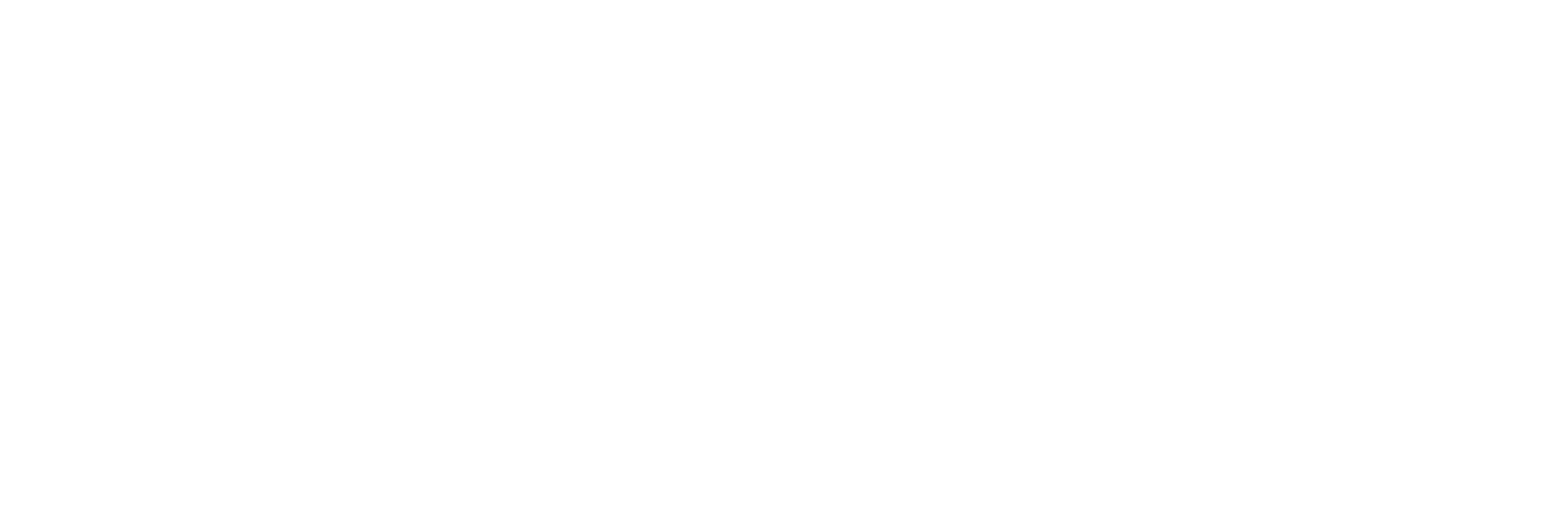
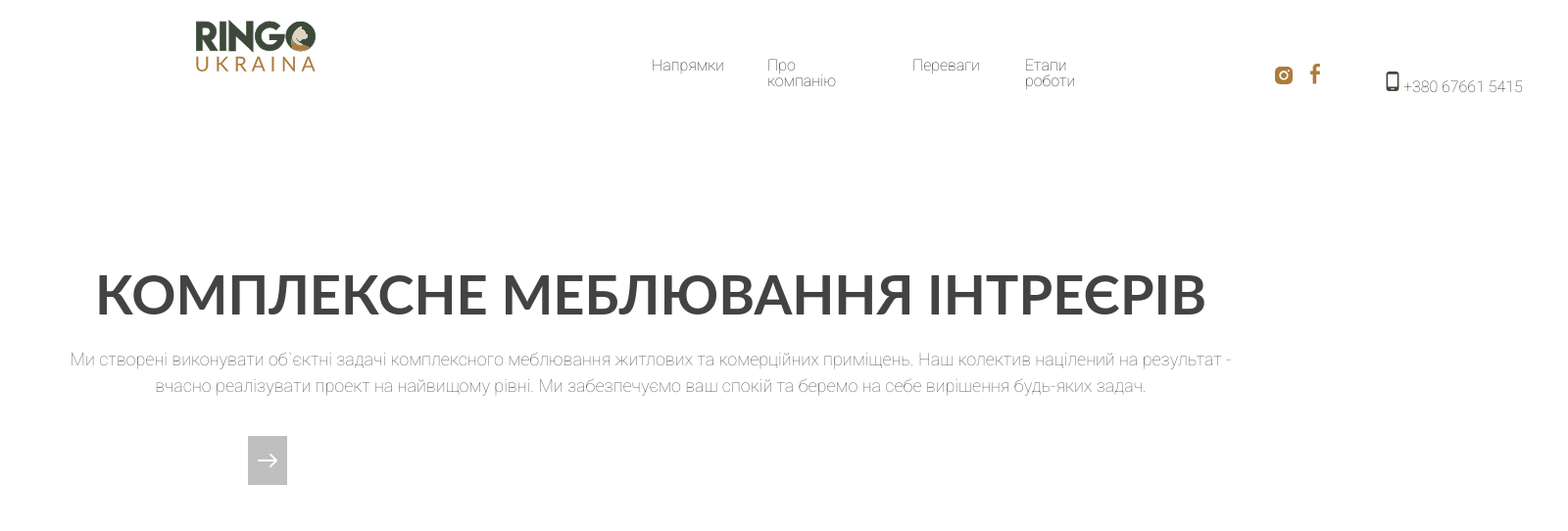
Before and after one commit to renatakov/ringo-website, a plain HTML site: page index.html in a window 1280 px wide. Shown: the whole page at 98% size, 1600 px wide, since content can reach past the window. Drawn offline with Linux system fonts and the light colour scheme.

Commit message:
slider added

```diff
--- a/css.css
+++ b/css.css
@@ -0,0 +1,242 @@
+@import url('https://fonts.googleapis.com/css2?family=Open+Sans:wght@300&family=Roboto:wght@100&display=swap');
+
+html{
+  scroll-behavior: smooth;
+}
+
+header{
+  position: absolute;
+  width: 1200px;
+  height: 53px;
+  left: 200px;
+  top: 20px;
+}
+
+.a1{
+  position: absolute;
+  width: 78px;
+  height: 16px;
+  left: 465px;
+  top: 39px;
+  font-family: 'Open Sans', sans-serif;
+  font-family: 'Roboto', sans-serif;
+  font-style: normal;
+  font-weight: 500;
+  font-size: 16px;
+  line-height: 100%;
+  color: #282B22;
+  text-decoration: none;
+}
+
+.a2{
+  position: absolute;
+  width: 78px;
+  height: 16px;
+  left: 583px;
+  top: 39px;
+  font-family: 'Open Sans', sans-serif;
+  font-family: 'Roboto', sans-serif;
+  font-style: normal;
+  font-weight: 500;
+  font-size: 16px;
+  line-height: 100%;
+  color: #282B22;
+  text-decoration: none;
+
+}
+
+.a3{
+  position: absolute;
+  width: 78px;
+  height: 16px;
+  left: 731px;
+  top: 39px;
+  font-family: 'Open Sans', sans-serif;
+  font-family: 'Roboto', sans-serif;
+  font-style: bold;
+  font-weight: 500;
+  font-size: 16px;
+  line-height: 100%;
+  color: #282B22;
+  text-decoration: none;
+
+}
+
+.a4{
+  position: absolute;
+  width: 78px;
+  height: 16px;
+  left: 846px;
+  top: 39px;
+  font-family: 'Open Sans', sans-serif;
+  font-family: 'Roboto', sans-serif;
+  font-style: normal;
+  font-weight: 500;
+  font-size: 16px;
+  line-height: 100%;
+  color: #282B22;
+  text-decoration: none;
+}
+
+.inst{
+  position: absolute;
+  width: 24px;
+  height: 24px;
+  left: 1098px;
+  top: 45px;
+
+}
+
+.facebook{
+  position: absolute;
+width: 10px;
+height: 20.57px;
+left: 1137px;
+top: 45px;
+}
+
+header > p {
+  position: absolute;
+width: 190px;
+height: 22px;
+left: 1210px;
+top: 36px;
+font-family: 'Open Sans', sans-serif;
+font-family: 'Roboto', sans-serif;
+font-style: normal;
+font-weight: 500;
+font-size: 16px;
+line-height: 100%;
+color: #282B22;
+}
+
+.slider {
+  position: absolute;
+  top: 200px;
+  overflow: hidden;
+  margin: 50px 0;
+}
+
+.slider__wrapper {
+  display: flex;
+  transition: transform 2s ease;
+  list-style: none;
+}
+
+.slider__item {
+  flex: 0 0 100%;
+  max-width: 100%;
+}
+
+.s5_item {
+  display: flex;
+  flex-flow: column;
+  justify-content: center;
+}
+
+.s5_item img,
+.s5_item h1,
+.s5_item p {
+  display: block;
+  margin: 0 auto;
+  margin-bottom: 20px;
+}
+
+.s5_item p {
+  height: 150px;
+/* text_18px (medium) */
+font-family: 'Open Sans', sans-serif;
+font-family: 'Roboto', sans-serif;
+font-style: normal;
+font-weight: 500;
+font-size: 18px;
+line-height: 150%;
+/* or 27px */
+
+text-align: center;
+
+/* Білий */
+
+color: #393939;
+
+opacity: 0.8;
+}
+
+.s5_item h1{
+  /* Заголовок_H1 */
+
+font-family: 'Lato';
+font-style: normal;
+font-weight: 700;
+font-size: 56px;
+line-height: 120%;
+/* or 67px */
+
+text-align: center;
+text-transform: uppercase;
+
+/* Білий */
+
+color: #434343;
+}
+
+.slider__control {
+  position: absolute;
+  top: 50%;
+  display: none;
+  align-items: center;
+  justify-content: center;
+  width: 40px;
+  color: #fff;
+  text-align: center;
+  opacity: 0.5;
+  height: 50px;
+  transform: translateY(-50%);
+  background: rgba(0, 0, 0, 0.5);
+}
+
+.slider__control_show {
+  display: flex;
+}
+
+.slider__control:hover,
+.slider__control:focus {
+  color: #fff;
+  text-decoration: none;
+  outline: 0;
+  opacity: 0.9;
+}
+
+.slider__control_left {
+  position: absolute;
+  left: 170px;
+  top: 220px;
+}
+
+.slider__control_right {
+  position: absolute;
+left: 245px;
+top: 220px;
+
+}
+
+.slider__control::before {
+  content: '';
+  display: inline-block;
+  width: 20px;
+  height: 20px;
+  background: transparent no-repeat center center;
+  background-size: 100% 100%;
+}
+
+.slider__control_left::before {
+  background-image: url("./images/Arrow\ 4.svg");
+}
+
+.slider__control_right::before {
+  background-image: url("./images/Arrow\ 3.svg");
+}
+
+.slider__item>div {
+  text-align: center;
+}
--- a/index.html
+++ b/index.html
@@ -8,6 +8,47 @@
   <link rel="stylesheet" href="css.css">
 </head>
 <body>
+<header>
+  <img src="images/_2797081766096.svg" alt="" class="logo"/>
+  <a class="a1" href="#1">Напрямки</a>
+  <a class="a2" href="#2">Про компанію</a>
+  <a class="a3" href="#3">Переваги</a>
+  <a class="a4" href="#4">Етапи роботи</a>
+  <img src="images/bx_bxl-instagram-alt.svg" alt="" class="inst"/>
+  <img src="images/Vector (2).svg" alt="" class="facebook"/>
 
+  <p>  <img src="images/phone (1) 1.svg" alt="" class="phone"/>+380 67661 5415</p>
+</header>
+<div class="slider">
+  <ul class="slider__wrapper">
+    <li class="slider__item">
+      <div class="s5_item">
+        <h1>КОМПЛЕКСНЕ МЕБЛЮВАННЯ ІНТРЕЄРІВ</h1>
+        <p>Ми створені виконувати об`єктні задачі комплексного меблювання житлових та комерційних приміщень.
+          Наш колектив націлений на результат -
+        вчасно реалізувати проект на найвищому рівні. Ми забезпечуємо ваш спокій та беремо на себе вирішення будь-яких задач.
+        </p>
+      </div>
+    </li>
+    <li class="slider__item">
+      <div class="s5_item">
+        <h1>ДИЗАЙН ІНТРЕЄРУ</h1>
+        <p>В дизайні ми поєднуємо стильні ідеї з практичною ергономікою та можливістю точно реалізувати візуалізацію.
+          Наш інтер`єр - це ваш індивідуальний простір, зона комфорту в житті та роботі
+        </p>
+      </div>
+    </li>
+    <li class="slider__item">
+      <div class="s5_item">
+        <h1>ВИРОБНИЦТВО МЕБЛІВ</h1>
+        <p>Ми виконуємо комплексне виготовлення корпусних меблів<br/> для житлових і комерційних приміщень, забезпечимо Вас<br/> якісним меблевим продуктом власного виробництва.
+        </p>
+      </div>
+    </li>
+  </ul>
+  <a class="slider__control slider__control_left" href="#" role="button"></a>
+  <a class="slider__control slider__control_right slider__control_show" href="#" role="button"></a>
+</div>
+<script src="./js/slider.js"></script>
 </body>
 </html>
--- /dev/null
+++ b/js/slider.js
@@ -0,0 +1,101 @@
+'use strict';
+var multiItemSlider = (function() {
+  return function(selector, config) {
+    var _mainElement = document.querySelector(selector), // основный элемент блока
+      _sliderWrapper = _mainElement.querySelector('.slider__wrapper'), // обертка для .slider-item
+      _sliderItems = _mainElement.querySelectorAll('.slider__item'), // элементы (.slider-item)
+      _sliderControls = _mainElement.querySelectorAll('.slider__control'), // элементы управления
+      _sliderControlLeft = _mainElement.querySelector('.slider__control_left'), // кнопка "LEFT"
+      _sliderControlRight = _mainElement.querySelector(
+        '.slider__control_right',
+      ), // кнопка "RIGHT"
+      _wrapperWidth = parseFloat(getComputedStyle(_sliderWrapper).width), // ширина обёртки
+      _itemWidth = parseFloat(getComputedStyle(_sliderItems[0]).width), // ширина одного элемента
+      _positionLeftItem = 0, // позиция левого активного элемента
+      _transform = 0, // значение транфсофрмации .slider_wrapper
+      _step = (_itemWidth / _wrapperWidth) * 100, // величина шага (для трансформации)
+      _items = []; // массив элементов
+    // наполнение массива _items
+    _sliderItems.forEach(function(item, index) {
+      _items.push({ item: item, position: index, transform: 0 });
+    });
+
+    var position = {
+      getMin: 0,
+      getMax: _items.length - 1,
+    };
+
+    var _transformItem = function(direction) {
+      if (direction === 'right') {
+        if (
+          _positionLeftItem + _wrapperWidth / _itemWidth - 1 >=
+          position.getMax
+        ) {
+          return;
+        }
+        if (!_sliderControlLeft.classList.contains('slider__control_show')) {
+          _sliderControlLeft.classList.add('slider__control_show');
+        }
+        if (
+          _sliderControlRight.classList.contains('slider__control_show') &&
+          _positionLeftItem + _wrapperWidth / _itemWidth >= position.getMax
+        ) {
+          _sliderControlRight.classList.remove('slider__control_show');
+        }
+        _positionLeftItem++;
+        _transform -= _step;
+      }
+      if (direction === 'left') {
+        if (_positionLeftItem <= position.getMin) {
+          return;
+        }
+        if (!_sliderControlRight.classList.contains('slider__control_show')) {
+          _sliderControlRight.classList.add('slider__control_show');
+        }
+        if (
+          _sliderControlLeft.classList.contains('slider__control_show') &&
+          _positionLeftItem - 1 <= position.getMin
+        ) {
+          _sliderControlLeft.classList.remove('slider__control_show');
+        }
+        _positionLeftItem--;
+        _transform += _step;
+      }
+      _sliderWrapper.style.transform = 'translateX(' + _transform + '%)';
+    };
+
+    // обработчик события click для кнопок "назад" и "вперед"
+    var _controlClick = function(e) {
+      if (e.target.classList.contains('slider__control')) {
+        e.preventDefault();
+        var direction = e.target.classList.contains('slider__control_right')
+          ? 'right'
+          : 'left';
+        _transformItem(direction);
+      }
+    };
+
+    var _setUpListeners = function() {
+      // добавление к кнопкам "назад" и "вперед" обрботчика _controlClick для событя click
+      _sliderControls.forEach(function(item) {
+        item.addEventListener('click', _controlClick);
+      });
+    };
+
+    // инициализация
+    _setUpListeners();
+
+    return {
+      right: function() {
+        // метод right
+        _transformItem('right');
+      },
+      left: function() {
+        // метод left
+        _transformItem('left');
+      },
+    };
+  };
+})();
+
+var slider = multiItemSlider('.slider');
```
Also changed, not shown: images/Arrow 3.svg (added), images/Arrow 4.svg (added), images/Vector (2).svg (added), images/_2797081766096.svg (added), images/bx_bxl-instagram-alt.svg (added), images/imgmobile/Rectangle 3 (1).png (renamed from imgmobile/Rectangle 3 (1).png), images/imgmobile/Rectangle 3.png (renamed from imgmobile/Rectangle 3.png), images/imgmobile/Rectangle 6 (1).png (renamed from imgmobile/Rectangle 6 (1).png), images/imgmobile/happy-smiling-carpenter-holding-wood-material-thumbs-up-his-carpentry-workshop_11135353.htm_query=furniture%20production.png (renamed from imgmobile/happy-smiling-carpenter-holding-wood-material-thumbs-up-his-carpentry-workshop_11135353.htm_query=furniture%20production.png), images/imgpc/Rectangle 6 (2).png (renamed from imgpc/Rectangle 6 (2).png), images/imgtablet/Rectangle 6.png (renamed from imgtablet/Rectangle 6.png), images/phone (1) 1.svg (added), images/tv-cabinet-modern-living-room-with-armchair-plant-dark-marble-wall-3d-rendering 1.png (added).
